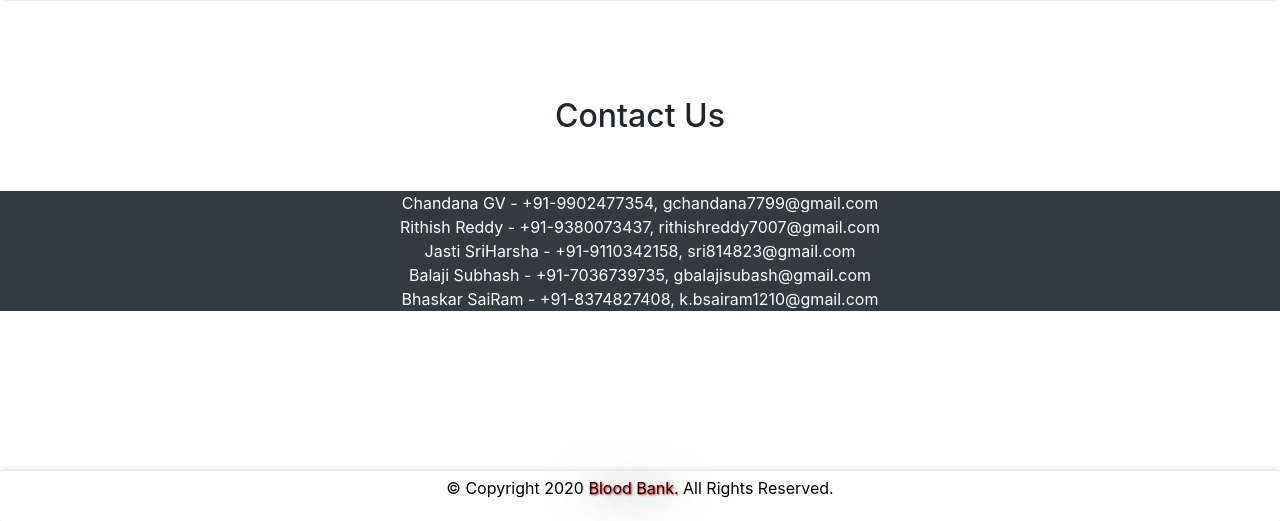
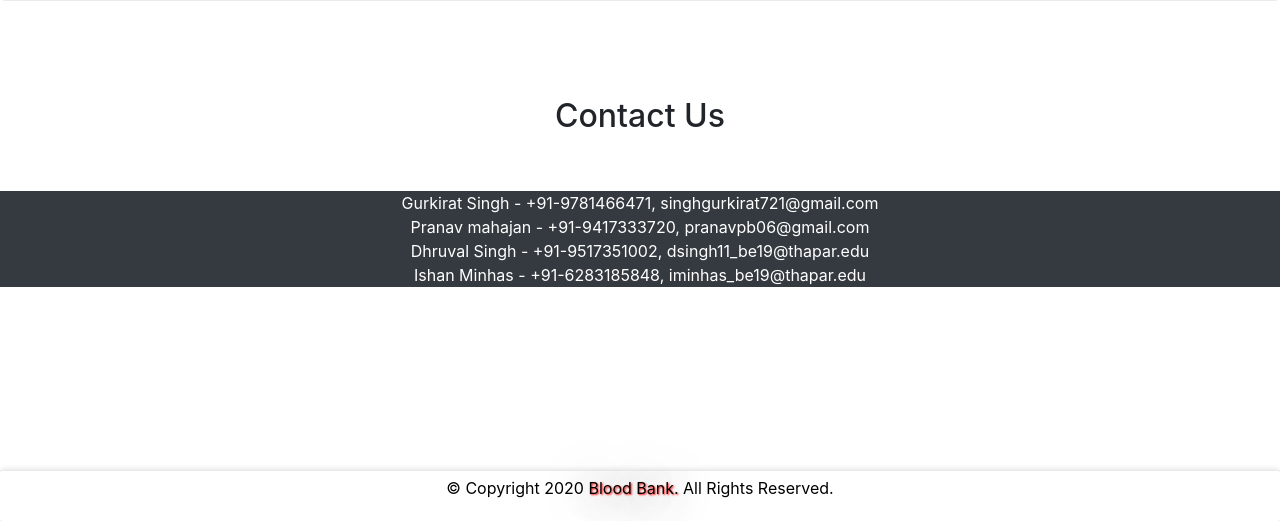
Before and after one commit to kirat721/BloodBankManagementSystem, a PHP site: page /contact.php in a window 1280 px wide. Shown: the part 279-800 px from the top of the page. Run offline with PHP 8.4, Linux system fonts and the light colour scheme; some libraries are stand-ins or nearby versions.

Commit message:
Update contact.php

```diff
--- a/contact.php
+++ b/contact.php
@@ -58,8 +58,8 @@
   </div>
 
   <div>
-  <p class="text-center bg-dark text-white">Chandana GV - +91-9902477354, gchandana7799@gmail.com<br>Rithish Reddy - +91-9380073437, rithishreddy7007@gmail.com<br>Jasti SriHarsha - +91-9110342158, sri814823@gmail.com<br>Balaji Subhash - +91-7036739735, gbalajisubash@gmail.com<br>Bhaskar SaiRam - +91-8374827408, k.bsairam1210@gmail.com
-  </p>
+ <p class="text-center bg-dark text-white">Gurkirat Singh - +91-9781466471, singhgurkirat721@gmail.com<br>Pranav mahajan - +91-9417333720, pranavpb06@gmail.com<br>Dhruval Singh - +91-9517351002, dsingh11_be19@thapar.edu<br>Ishan Minhas - +91-6283185848, iminhas_be19@thapar.edu</p>
+
   <a href="contact.php"> </a>
 </div>
 </section>
```
